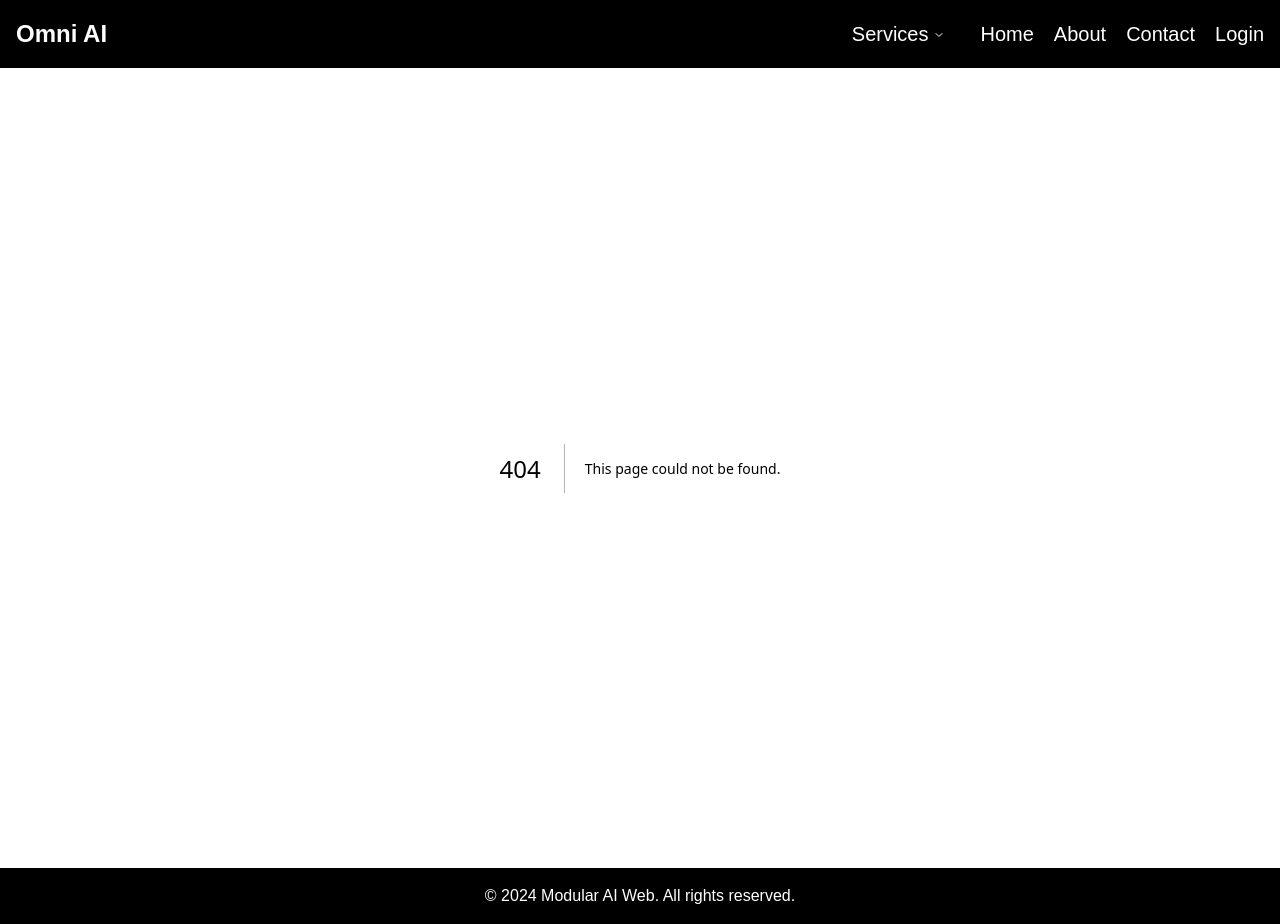
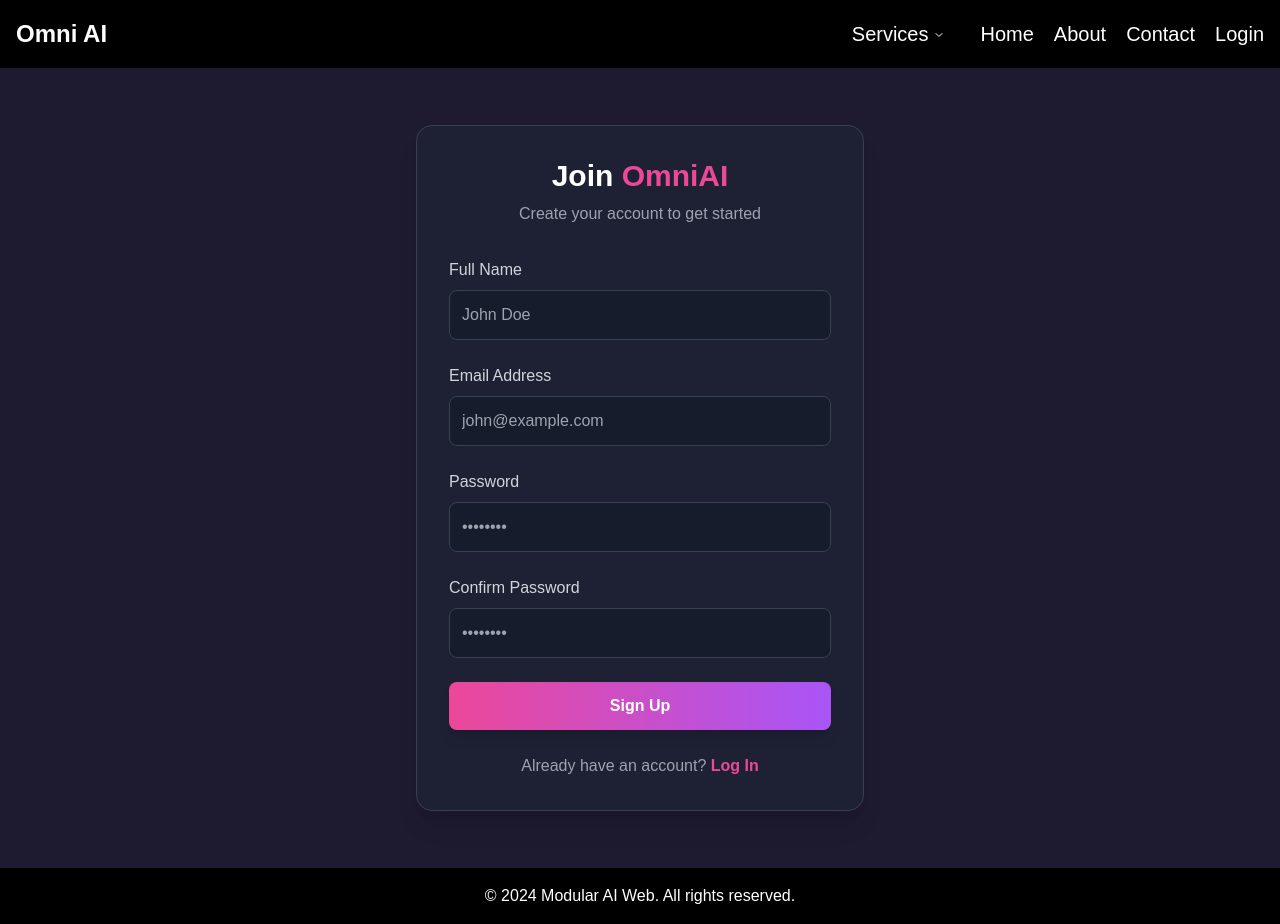
Before and after one commit to Talha-Naveed/Omni-AI, a Next.js app: page /auth/signup in a window 1280 px wide. Before the commit this address had no page. Built offline with nearby package versions, Linux system fonts and the light colour scheme.

Commit message:
Added prisma

```diff
--- a/package.json
+++ b/package.json
@@ -10,6 +10,7 @@
   },
   "dependencies": {
     "@google/generative-ai": "^0.21.0",
+    "@prisma/client": "^6.2.1",
     "@radix-ui/react-dialog": "^1.1.4",
     "@radix-ui/react-menubar": "^1.1.4",
     "@radix-ui/react-navigation-menu": "^1.2.3",
@@ -34,6 +35,7 @@
     "eslint": "^9",
     "eslint-config-next": "15.1.0",
     "postcss": "^8",
+    "prisma": "^6.2.1",
     "tailwindcss": "^3.4.1"
   }
 }
--- /dev/null
+++ b/src/app/auth/login/page.jsx
@@ -0,0 +1,125 @@
+"use client";
+
+import { useState } from "react";
+import { motion } from "framer-motion";
+import Link from "next/link";
+import { Loader2 } from "lucide-react";
+
+export default function Login() {
+  const [formData, setFormData] = useState({
+    email: "",
+    password: "",
+  });
+  const [loading, setLoading] = useState(false);
+
+  const handleChange = (e) => {
+    const { name, value } = e.target;
+    setFormData((prev) => ({
+      ...prev,
+      [name]: value,
+    }));
+  };
+
+  const handleSubmit = async (e) => {
+    e.preventDefault();
+    setLoading(true);
+
+    // Add your login logic here
+
+    setTimeout(() => {
+      setLoading(false);
+    }, 2000);
+  };
+
+  return (
+    <div className="min-h-screen bg-[#1E1B31] flex items-center justify-center p-6">
+      <motion.div
+        initial={{ opacity: 0, y: 20 }}
+        animate={{ opacity: 1, y: 0 }}
+        transition={{ duration: 0.8 }}
+        className="w-full max-w-md"
+      >
+        <div className="bg-gray-800/50 p-8 rounded-2xl border border-gray-700 shadow-xl">
+          <div className="text-center mb-8">
+            <h1 className="text-3xl font-bold text-white mb-2">
+              Welcome Back to <span className="text-pink-500">OmniAI</span>
+            </h1>
+            <p className="text-gray-400">Log in to your account</p>
+          </div>
+
+          <form onSubmit={handleSubmit} className="space-y-6">
+            <div>
+              <label className="block text-gray-300 mb-2" htmlFor="email">
+                Email Address
+              </label>
+              <input
+                id="email"
+                name="email"
+                type="email"
+                required
+                value={formData.email}
+                onChange={handleChange}
+                className="w-full p-3 bg-gray-900/50 border border-gray-700 rounded-lg text-white placeholder-gray-400 focus:outline-none focus:border-pink-500 transition-colors"
+                placeholder="john@example.com"
+              />
+            </div>
+
+            <div>
+              <label className="block text-gray-300 mb-2" htmlFor="password">
+                Password
+              </label>
+              <input
+                id="password"
+                name="password"
+                type="password"
+                required
+                value={formData.password}
+                onChange={handleChange}
+                className="w-full p-3 bg-gray-900/50 border border-gray-700 rounded-lg text-white placeholder-gray-400 focus:outline-none focus:border-pink-500 transition-colors"
+                placeholder="••••••••"
+              />
+            </div>
+
+            <div className="flex items-center justify-between">
+              <label className="flex items-center">
+                <input
+                  type="checkbox"
+                  className="w-4 h-4 rounded border-gray-700 bg-gray-900/50 text-pink-500 focus:ring-pink-500"
+                />
+                <span className="ml-2 text-sm text-gray-400">Remember me</span>
+              </label>
+              <Link
+                href="/auth/forgot-password"
+                className="text-sm text-pink-500 hover:text-pink-400"
+              >
+                Forgot Password?
+              </Link>
+            </div>
+
+            <button
+              type="submit"
+              disabled={loading}
+              className="w-full py-3 bg-gradient-to-r from-pink-500 to-purple-500 text-white font-semibold rounded-lg shadow-lg hover:shadow-xl transform hover:scale-105 transition-all duration-200 flex items-center justify-center"
+            >
+              {loading ? (
+                <Loader2 className="w-6 h-6 animate-spin" />
+              ) : (
+                "Log In"
+              )}
+            </button>
+          </form>
+
+          <p className="mt-6 text-center text-gray-400">
+            Don't have an account?{" "}
+            <Link
+              href="/auth/signup"
+              className="text-pink-500 hover:text-pink-400 font-semibold"
+            >
+              Sign Up
+            </Link>
+          </p>
+        </div>
+      </motion.div>
+    </div>
+  );
+}
--- /dev/null
+++ b/src/app/auth/signup/page.jsx
@@ -0,0 +1,146 @@
+"use client";
+
+import { useState } from "react";
+import { motion } from "framer-motion";
+import Link from "next/link";
+import { Loader2 } from "lucide-react";
+
+export default function SignUp() {
+  const [formData, setFormData] = useState({
+    name: "",
+    email: "",
+    password: "",
+    confirmPassword: "",
+  });
+  const [loading, setLoading] = useState(false);
+
+  const handleChange = (e) => {
+    const { name, value } = e.target;
+    setFormData((prev) => ({
+      ...prev,
+      [name]: value,
+    }));
+  };
+
+  const handleSubmit = async (e) => {
+    e.preventDefault();
+    setLoading(true);
+
+    // Add your signup logic here
+
+    setTimeout(() => {
+      setLoading(false);
+    }, 2000);
+  };
+
+  return (
+    <div className="min-h-screen bg-[#1E1B31] flex items-center justify-center p-6">
+      <motion.div
+        initial={{ opacity: 0, y: 20 }}
+        animate={{ opacity: 1, y: 0 }}
+        transition={{ duration: 0.8 }}
+        className="w-full max-w-md"
+      >
+        <div className="bg-gray-800/50 p-8 rounded-2xl border border-gray-700 shadow-xl">
+          <div className="text-center mb-8">
+            <h1 className="text-3xl font-bold text-white mb-2">
+              Join <span className="text-pink-500">OmniAI</span>
+            </h1>
+            <p className="text-gray-400">Create your account to get started</p>
+          </div>
+
+          <form onSubmit={handleSubmit} className="space-y-6">
+            <div>
+              <label className="block text-gray-300 mb-2" htmlFor="name">
+                Full Name
+              </label>
+              <input
+                id="name"
+                name="name"
+                type="text"
+                required
+                value={formData.name}
+                onChange={handleChange}
+                className="w-full p-3 bg-gray-900/50 border border-gray-700 rounded-lg text-white placeholder-gray-400 focus:outline-none focus:border-pink-500 transition-colors"
+                placeholder="John Doe"
+              />
+            </div>
+
+            <div>
+              <label className="block text-gray-300 mb-2" htmlFor="email">
+                Email Address
+              </label>
+              <input
+                id="email"
+                name="email"
+                type="email"
+                required
+                value={formData.email}
+                onChange={handleChange}
+                className="w-full p-3 bg-gray-900/50 border border-gray-700 rounded-lg text-white placeholder-gray-400 focus:outline-none focus:border-pink-500 transition-colors"
+                placeholder="john@example.com"
+              />
+            </div>
+
+            <div>
+              <label className="block text-gray-300 mb-2" htmlFor="password">
+                Password
+              </label>
+              <input
+                id="password"
+                name="password"
+                type="password"
+                required
+                value={formData.password}
+                onChange={handleChange}
+                className="w-full p-3 bg-gray-900/50 border border-gray-700 rounded-lg text-white placeholder-gray-400 focus:outline-none focus:border-pink-500 transition-colors"
+                placeholder="••••••••"
+              />
+            </div>
+
+            <div>
+              <label
+                className="block text-gray-300 mb-2"
+                htmlFor="confirmPassword"
+              >
+                Confirm Password
+              </label>
+              <input
+                id="confirmPassword"
+                name="confirmPassword"
+                type="password"
+                required
+                value={formData.confirmPassword}
+                onChange={handleChange}
+                className="w-full p-3 bg-gray-900/50 border border-gray-700 rounded-lg text-white placeholder-gray-400 focus:outline-none focus:border-pink-500 transition-colors"
+                placeholder="••••••••"
+              />
+            </div>
+
+            <button
+              type="submit"
+              disabled={loading}
+              className="w-full py-3 bg-gradient-to-r from-pink-500 to-purple-500 text-white font-semibold rounded-lg shadow-lg hover:shadow-xl transform hover:scale-105 transition-all duration-200 flex items-center justify-center"
+            >
+              {loading ? (
+                <Loader2 className="w-6 h-6 animate-spin" />
+              ) : (
+                "Sign Up"
+              )}
+            </button>
+          </form>
+
+          <p className="mt-6 text-center text-gray-400">
+            Already have an account?{" "}
+            <Link
+              href="/auth/login"
+              className="text-pink-500 hover:text-pink-400 font-semibold"
+            >
+              Log In
+            </Link>
+          </p>
+        </div>
+      </motion.div>
+    </div>
+  );
+}
```
Also changed, not shown: 2 other files (tests, documents, lock files or other folders).
